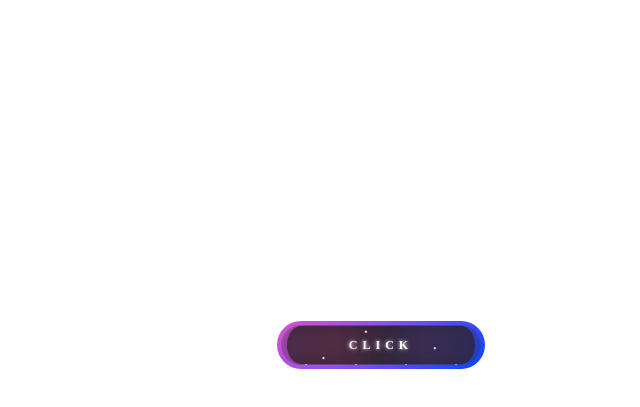
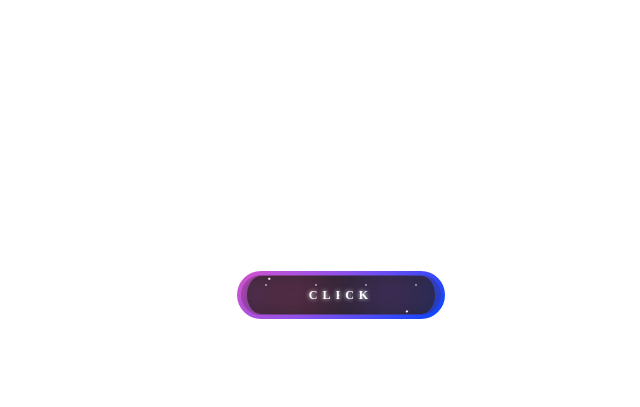
Before and after one commit to froggy-dev-codes/botonHuye, a plain HTML site: page index.html in a window 1280 px wide. Both pictures are taken after a click on the button "CLICK". Shown: the part 79-486 px from the top of the page, without its empty margins (363-1003 px from the left). Drawn offline with Linux system fonts and the light colour scheme.

Commit message:
actualiozando

```diff
--- a/app.js
+++ b/app.js
@@ -18,7 +18,7 @@ document.addEventListener("mousemove", () => {
     clearTimeout(mouseTimer); // Reinicia el temporizador si se mueve
 
     mouseTimer = setTimeout(() => {
-        boton.style.left = `50vw`;
-        boton.style.top = `50vh`;
+        boton.style.left = `600px`;
+        boton.style.top = `350px`;
     }, tiempoInactivo);
 });
--- a/styles.css
+++ b/styles.css
@@ -18,10 +18,10 @@ header {
 
 #botonHuye {
     position: absolute;
-    left: 50vw;
-    top: 50vh;
     transition: all .1s;
     cursor: pointer;
+    left: 600px;
+    top: 350px;
 }
 
 /* boton */
@@ -53,8 +53,6 @@ header {
 #container-stars {
     position: absolute;
     z-index: -1;
-    width: 100%;
-    height: 100%;
     overflow: hidden;
     transition: 0.5s;
     backdrop-filter: blur(1rem);
```
